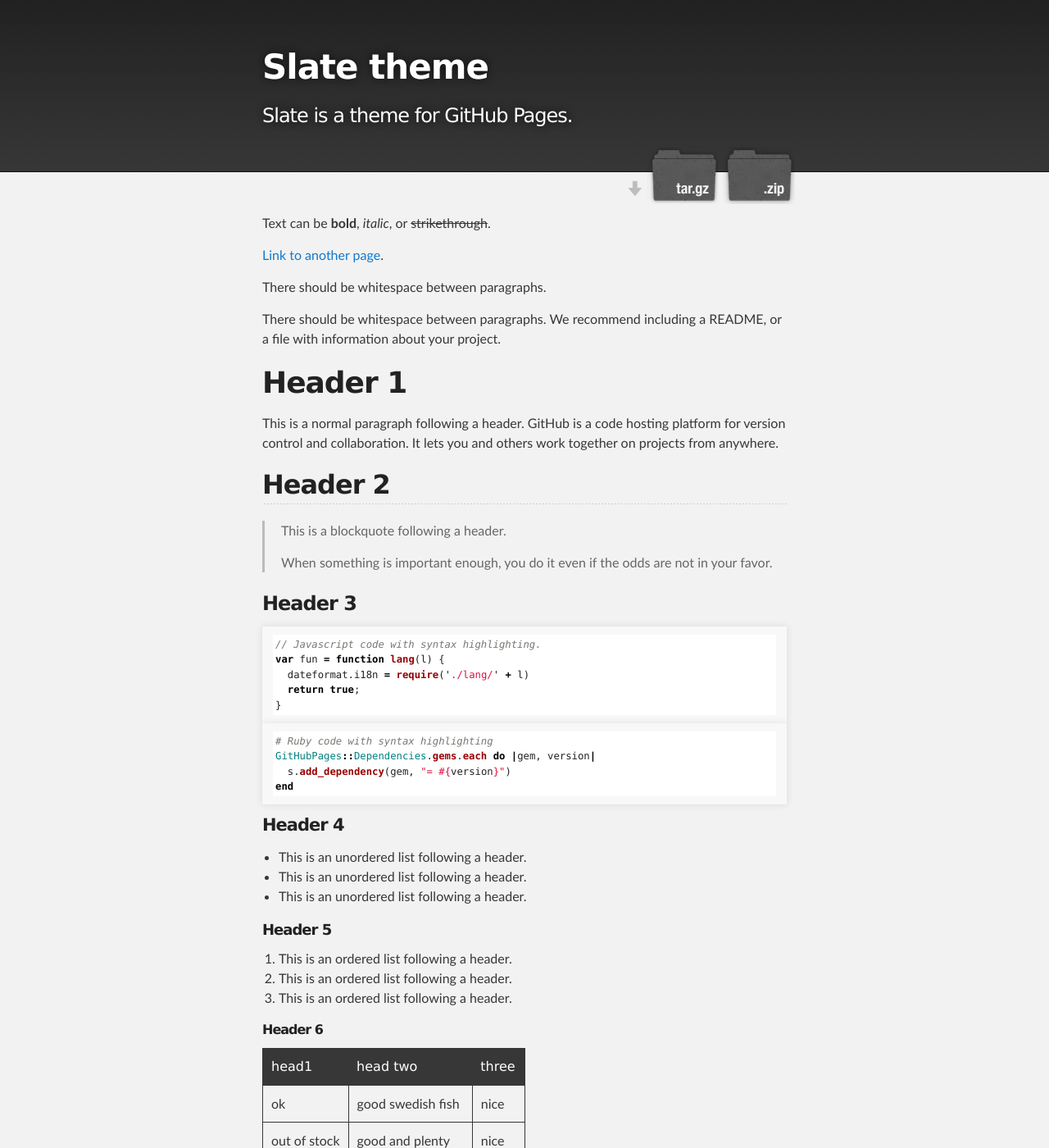
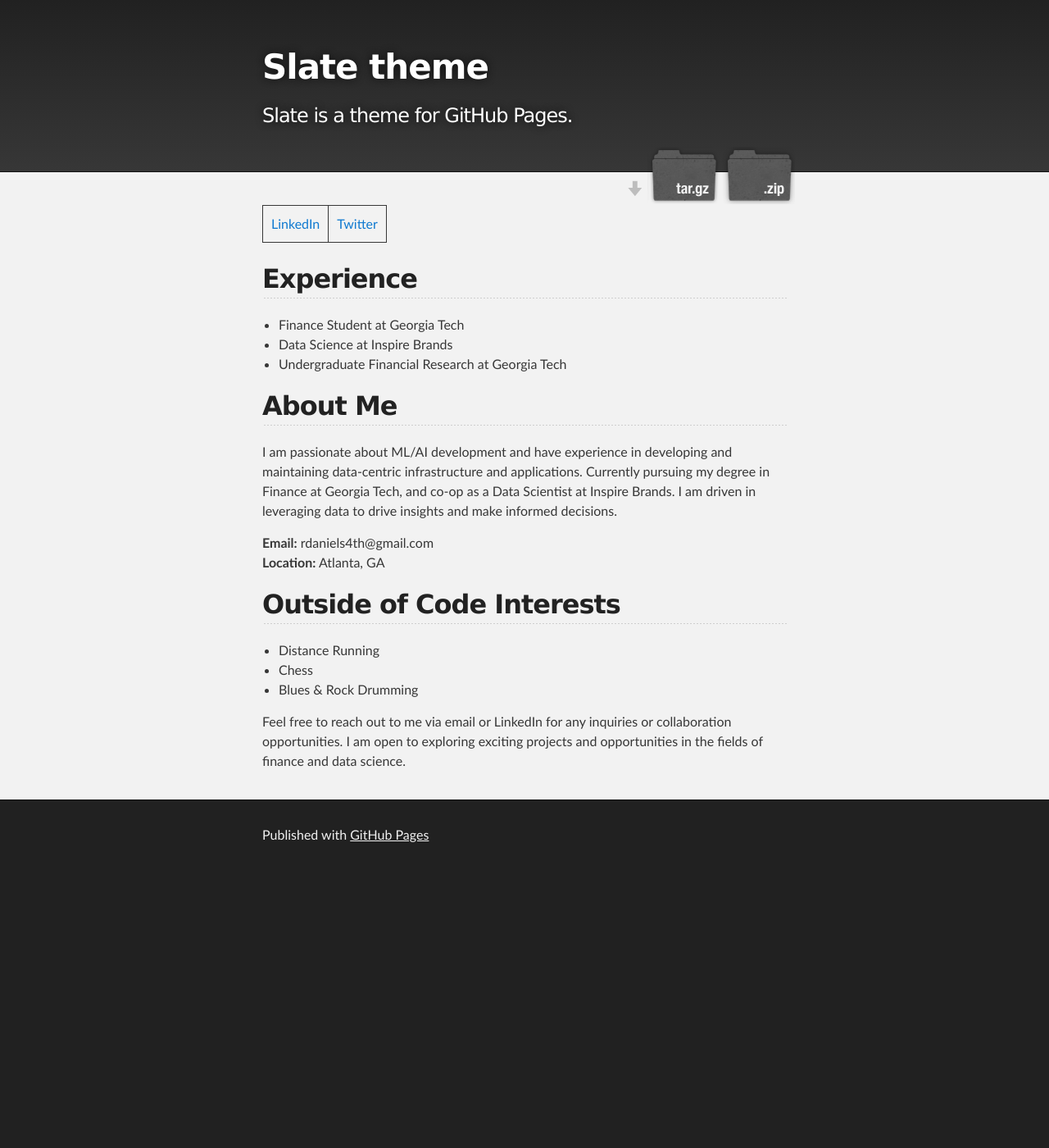
Before and after one commit to rdaniels4th/rdaniels4th.github.io, a Jekyll site: the page built from index.md, in a window 1280 px wide and 1400 px high. Shown: the whole window at 82% size. Built offline with Jekyll 4.4.1, drawn with Linux system fonts in a browser that asks for light colours; our own code applies the rules of GitHub Pages for plain Markdown files; some of the changed text lies outside the part shown.

Commit message:
Update index.md

````diff
--- a/index.md
+++ b/index.md
@@ -1,123 +1,22 @@
----
-layout: default
----
+[LinkedIn](https://linkedin.com/in/your-linkedin-handle) | [Twitter](https://twitter.com/your-twitter-handle)
 
-Text can be **bold**, _italic_, or ~~strikethrough~~.
+## Experience
 
-[Link to another page](./another-page.html).
+* Finance Student at Georgia Tech
+* Data Science at Inspire Brands
+* Undergraduate Financial Research at Georgia Tech
 
-There should be whitespace between paragraphs.
+## About Me
 
-There should be whitespace between paragraphs. We recommend including a README, or a file with information about your project.
+I am passionate about ML/AI development and have experience in developing and maintaining data-centric infrastructure and applications. Currently pursuing my degree in Finance at Georgia Tech, and co-op as a Data Scientist at Inspire Brands. I am driven in leveraging data to drive insights and make informed decisions.
 
-# Header 1
+**Email:** rdaniels4th@gmail.com
+**Location:** Atlanta, GA
 
-This is a normal paragraph following a header. GitHub is a code hosting platform for version control and collaboration. It lets you and others work together on projects from anywhere.
+## Outside of Code Interests
 
-## Header 2
+* Distance Running
+* Chess
+* Blues & Rock Drumming
 
-> This is a blockquote following a header.
->
-> When something is important enough, you do it even if the odds are not in your favor.
-
-### Header 3
-
-```js
-// Javascript code with syntax highlighting.
-var fun = function lang(l) {
-  dateformat.i18n = require('./lang/' + l)
-  return true;
-}
-```
-
-```ruby
-# Ruby code with syntax highlighting
-GitHubPages::Dependencies.gems.each do |gem, version|
-  s.add_dependency(gem, "= #{version}")
-end
-```
-
-#### Header 4
-
-*   This is an unordered list following a header.
-*   This is an unordered list following a header.
-*   This is an unordered list following a header.
-
-##### Header 5
-
-1.  This is an ordered list following a header.
-2.  This is an ordered list following a header.
-3.  This is an ordered list following a header.
-
-###### Header 6
-
-| head1        | head two          | three |
-|:-------------|:------------------|:------|
-| ok           | good swedish fish | nice  |
-| out of stock | good and plenty   | nice  |
-| ok           | good `oreos`      | hmm   |
-| ok           | good `zoute` drop | yumm  |
-
-### There's a horizontal rule below this.
-
-* * *
-
-### Here is an unordered list:
-
-*   Item foo
-*   Item bar
-*   Item baz
-*   Item zip
-
-### And an ordered list:
-
-1.  Item one
-1.  Item two
-1.  Item three
-1.  Item four
-
-### And a nested list:
-
-- level 1 item
-  - level 2 item
-  - level 2 item
-    - level 3 item
-    - level 3 item
-- level 1 item
-  - level 2 item
-  - level 2 item
-  - level 2 item
-- level 1 item
-  - level 2 item
-  - level 2 item
-- level 1 item
-
-### Small image
-
-![Octocat](https://github.githubassets.com/images/icons/emoji/octocat.png)
-
-### Large image
-
-![Branching](https://guides.github.com/activities/hello-world/branching.png)
-
-
-### Definition lists can be used with HTML syntax.
-
-<dl>
-<dt>Name</dt>
-<dd>Godzilla</dd>
-<dt>Born</dt>
-<dd>1952</dd>
-<dt>Birthplace</dt>
-<dd>Japan</dd>
-<dt>Color</dt>
-<dd>Green</dd>
-</dl>
-
-```
-Long, single-line code blocks should not wrap. They should horizontally scroll if they are too long. This line should be long enough to demonstrate this.
-```
-
-```
-The final element.
-```
+Feel free to reach out to me via email or LinkedIn for any inquiries or collaboration opportunities. I am open to exploring exciting projects and opportunities in the fields of finance and data science.
````
